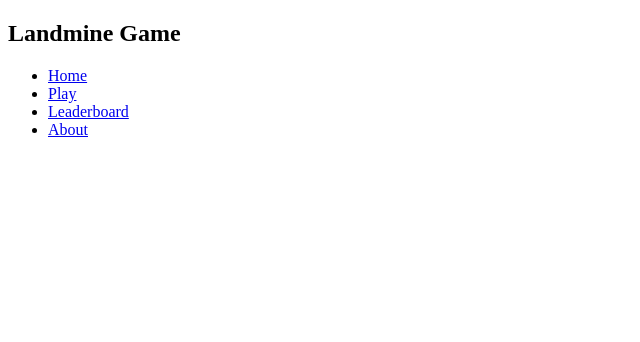
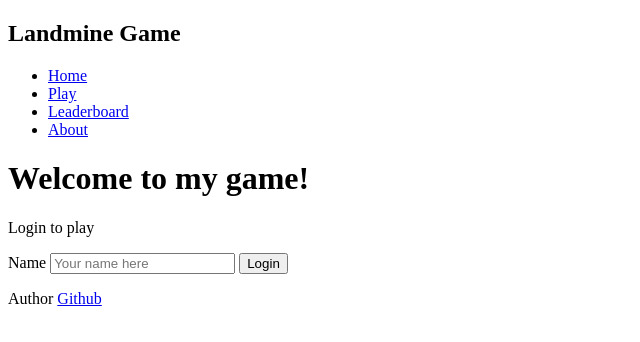
Before and after one commit to dkstapley11/startup, a plain HTML site: page about.html in a window 1280 px wide. Shown: the whole page, without its empty margins (0-640 px from the left). Drawn offline with Linux system fonts and the light colour scheme.

Commit message:
Inserted form and github link

```diff
--- a/about.html
+++ b/about.html
@@ -7,7 +7,7 @@
 </head>
 <body>
     <nav>
-    <header>
+        <header>
             <h1>
                 Landmine Game
             </h1>
@@ -17,7 +17,21 @@
                 <li><a href="leaderboard.html">Leaderboard</a></li>
                 <li><a href="about.html">About</a></li>
             </ul>
+        </header>
+    </nav>
+    <header>
+        <h1>
+            Welcome to my game!
+        </h1>
+        <p>Login to play</p>
+        <form>
+            <label for="name">Name</label>
+            <input type="text" id="name" placeholder="Your name here" />
+            <button type="submit">Login</button>
+        </form>
     </header>
-    </nav>
+    <div>
+        <p>Author <a href="https://github.com/dkstapley11/startup.git">Github</a></p>
+    </div>
 </body>
 </html>
```
